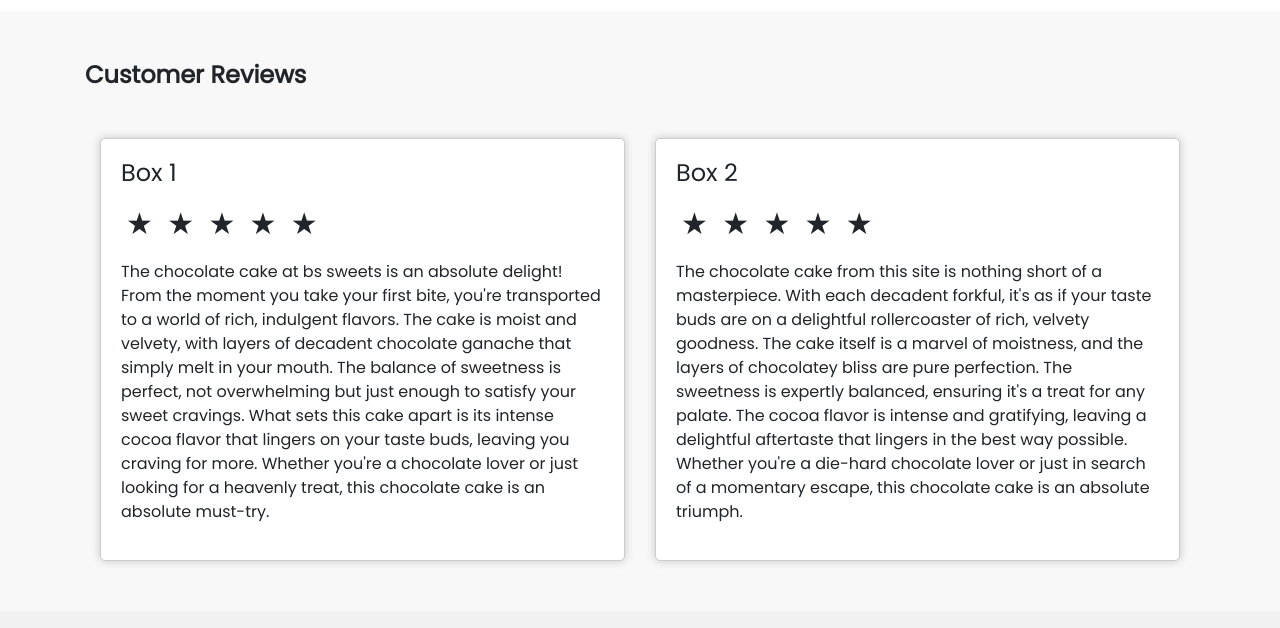
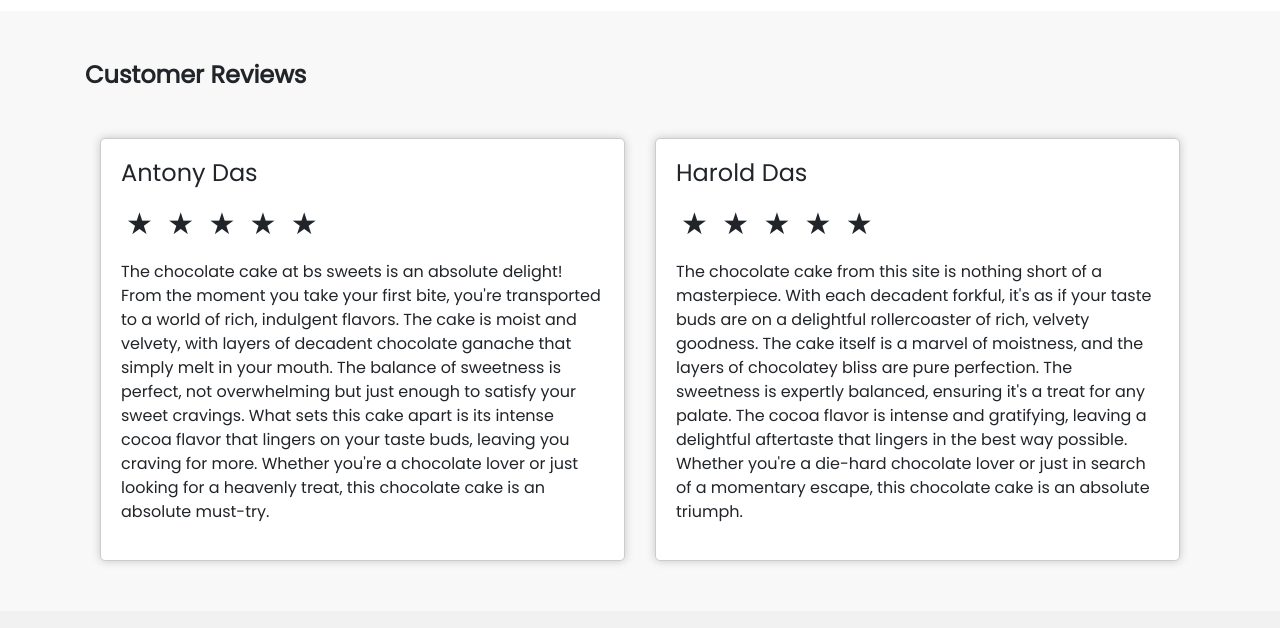
Before and after one commit to sadheeshkumaran/bootstrap, a plain HTML site: page index.html in a window 1280 px wide. Shown: the part 1517-2145 px from the top of the page. Drawn offline with nearby package versions, Linux system fonts and the light colour scheme.

Commit message:
Update index.html

```diff
--- a/index.html
+++ b/index.html
@@ -119,7 +119,7 @@
                 <!-- First Box -->
                 <div class="col-md-6">
                     <div class="grid-box">
-                        <h3>Box 1</h3>
+                        <h3>Antony Das</h3>
                         <div class="rating">
                             <input type="radio" id="star5" name="rating" value="5">
                             <label for="star5"></label>
@@ -139,7 +139,7 @@
                 <!-- Second Box -->
                 <div class="col-md-6">
                     <div class="grid-box">
-                        <h3>Box 2</h3>
+                        <h3>Harold Das</h3>
                         <div class="rating">
                             <input type="radio" id="star5" name="rating" value="5">
                             <label for="star5"></label>
```
